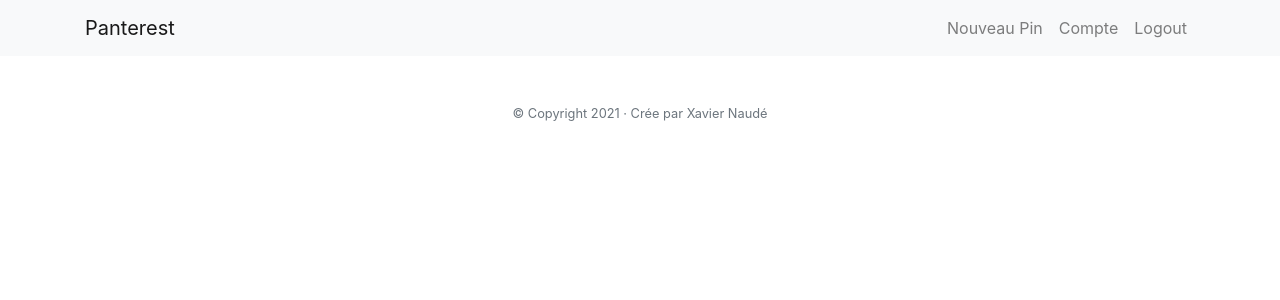
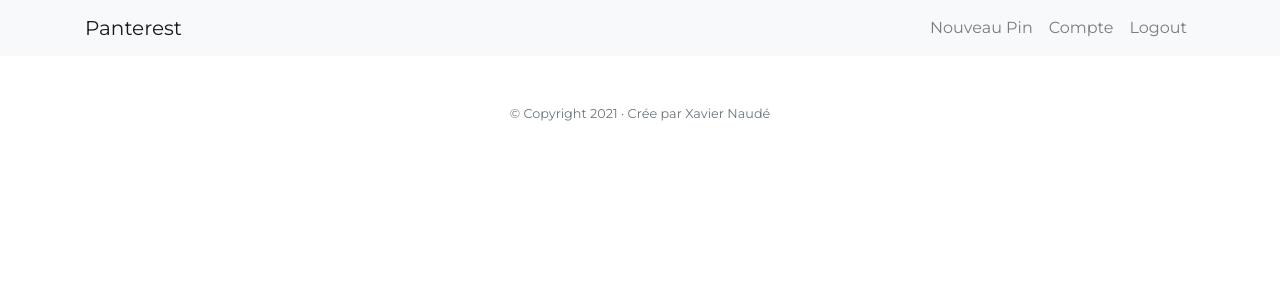
Before and after one commit to XavierNaude/panterest-clone, a Symfony app: template templates/layouts/base.html.twig in a window 1280 px wide. Shown: the top 300 px of the page. Run offline with Twig, Linux system fonts and the light colour scheme; the template is opened without the code that fills it, so the values that code supplies are empty; some libraries are stand-ins or nearby versions.

Commit message:
Change font for montserrat

```diff
--- a/templates/layouts/base.html.twig
+++ b/templates/layouts/base.html.twig
@@ -6,8 +6,14 @@
         {# Run `composer require symfony/webpack-encore-bundle`
            and uncomment the following Encore helpers to start using Symfony UX #}
         {% block stylesheets %}
+            <link rel="preconnect" href="https://fonts.gstatic.com">
+            <link href="https://fonts.googleapis.com/css2?family=Montserrat&display=swap" rel="stylesheet">
             <link rel="stylesheet" href="https://cdn.jsdelivr.net/npm/bootstrap@4.6.0/dist/css/bootstrap.min.css" integrity="sha384-B0vP5xmATw1+K9KRQjQERJvTumQW0nPEzvF6L/Z6nronJ3oUOFUFpCjEUQouq2+l" crossorigin="anonymous">
             <style>
+                html,body{
+                    font-family: 'Montserrat', sans-serif;
+                }
+
                 .alert{
                     padding: 10px;
                     color: white;
```
